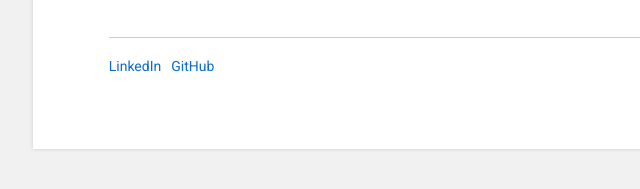
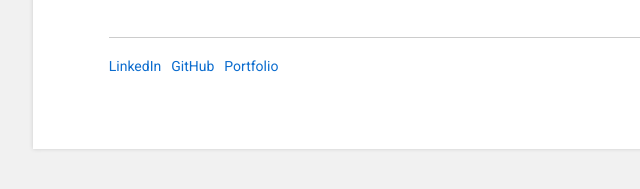
Before and after one commit to adaopedro/curriculum-vitae, a plain HTML site: page index.html in a window 1280 px wide. Shown: the part 1920-2109 px from the top of the page, 210-850 px from the left. Drawn offline with nearby package versions, Linux system fonts and the light colour scheme.

Commit message:
add portfolio link

```diff
--- a/index.html
+++ b/index.html
@@ -173,6 +173,7 @@
             <footer>
                 <a href="https://linkedin.com/in/adaopedro" target="_blank" class="link social-media">LinkedIn</a>
                 <a href="https://github.com/adaopedro" target="_blank" class="link social-media">GitHub</a>
+                <a href="https://adaopedro.github.io/" target="_blank" class="link social-media">Portfolio</a>
             </footer>
         </div>
 
```
